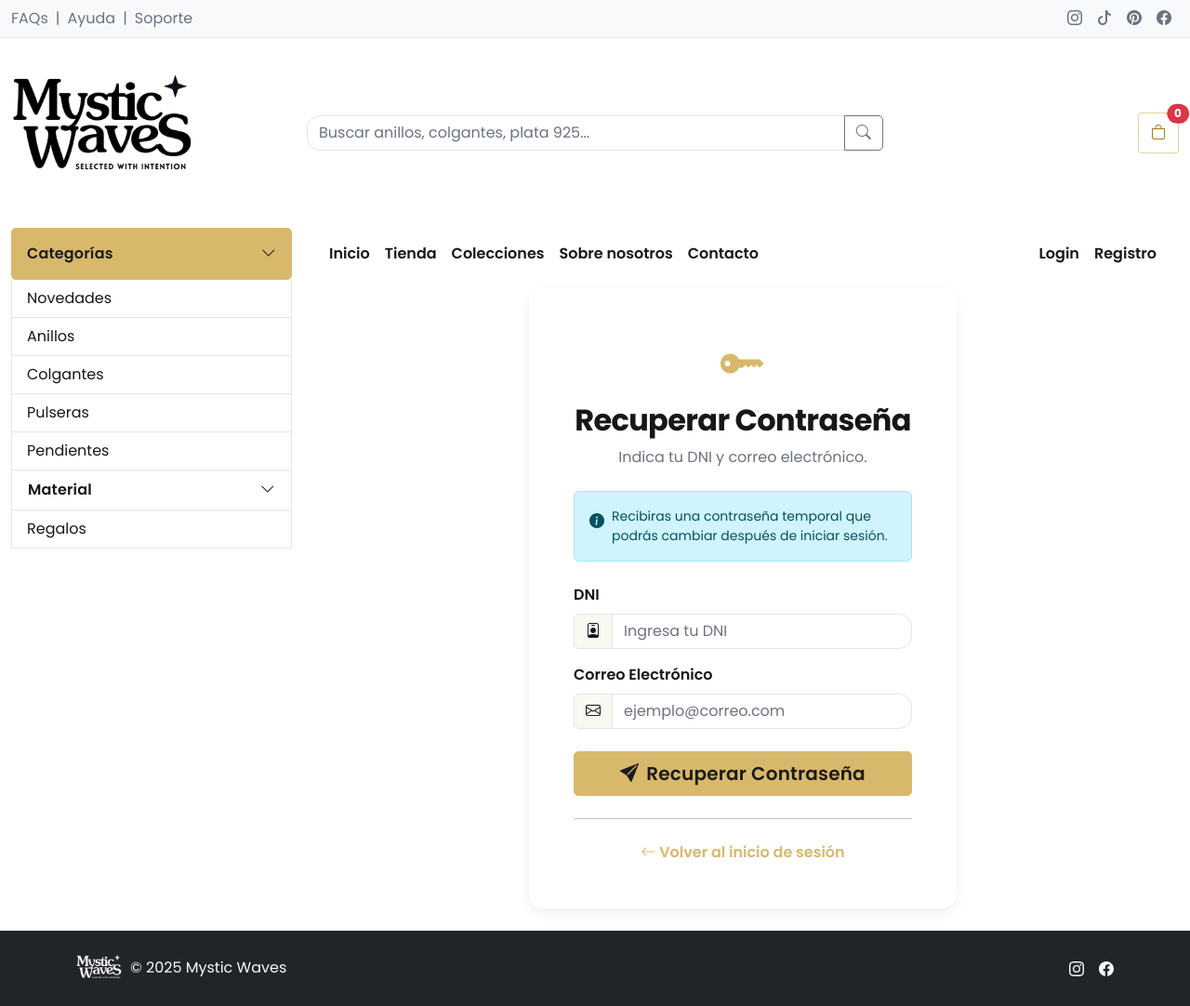
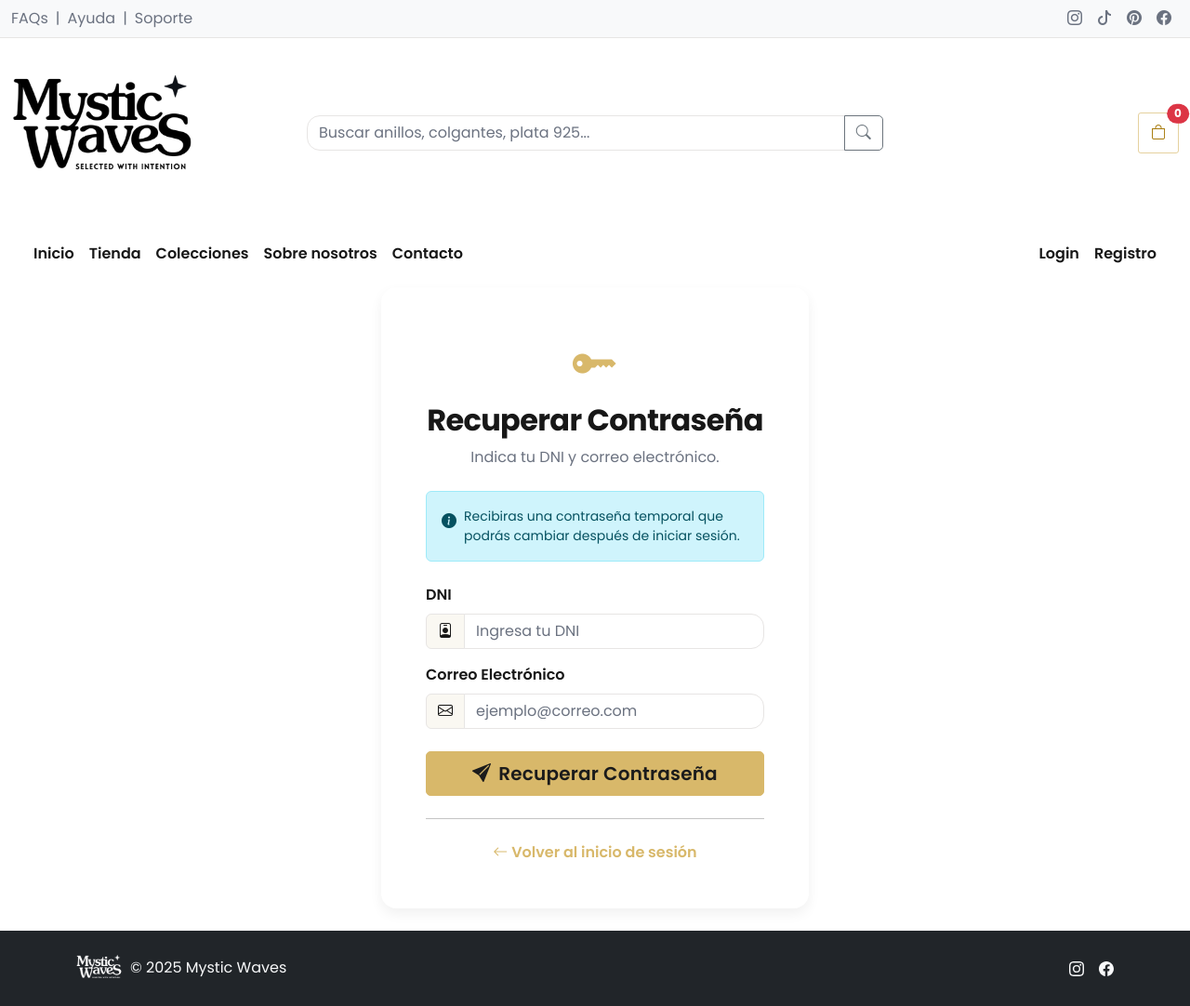
Before and after one commit to Alequi/tienda_online, a PHP site: page /views/auth/recuperar_pass.php in a window 1280 px wide. Shown: the whole page at 93% size. Run offline with PHP 8.4, Linux system fonts and the light colour scheme.

Commit message:
Refactor: Simplify layout structure for password recovery page

```diff
--- a/views/auth/recuperar_pass.php
+++ b/views/auth/recuperar_pass.php
@@ -87,49 +87,14 @@ require_once __DIR__ . '/../../config/conexion.php';
     </div>
   </div>
 </div>
-<!-- NAVBAR + CATEGORIES + CAROUSEL -->
+<!-- NAVBAR + RECUPERAR CONTRASEÑA -->
 
 <main class="flex-grow-1">
   <div class="container-xxl my-3">
     <div class="row g-3 align-items-start">
 
-      <!-- CATEGORÍAS (izquierda, desktop) -->
-      <div class="col-lg-3 d-none d-lg-block">
-        <button class="btn btn-primary w-100 d-flex align-items-center justify-content-between px-3"
-                style="height:56px;"
-                data-bs-toggle="collapse" data-bs-target="#verticalCats"
-                aria-expanded="true" aria-controls="verticalCats" type="button">
-          <span class="fw-semibold">Categorías</span>
-          <i class="bi bi-chevron-down"></i>
-        </button>
-
-        <div class="collapse show border border-top-0" id="verticalCats">
-          <div class="list-group list-group-flush" style="max-height: 410px; overflow:auto;">
-            <a href="#" class="list-group-item list-group-item-action">Novedades</a>
-            <a href="#" class="list-group-item list-group-item-action">Anillos</a>
-            <a href="#" class="list-group-item list-group-item-action">Colgantes</a>
-            <a href="#" class="list-group-item list-group-item-action">Pulseras</a>
-            <a href="#" class="list-group-item list-group-item-action">Pendientes</a>
-
-            <div class="list-group-item p-0">
-              <button class="btn w-100 text-start d-flex justify-content-between align-items-center px-3 py-2"
-                      data-bs-toggle="collapse" data-bs-target="#cat-material" type="button">
-                Material <i class="bi bi-chevron-down"></i>
-              </button>
-              <div class="collapse" id="cat-material">
-                <a class="list-group-item list-group-item-action ps-4" href="#">Plata 925</a>
-                <a class="list-group-item list-group-item-action ps-4" href="#">Acero inoxidable</a>
-                <a class="list-group-item list-group-item-action ps-4" href="#">Baño de oro</a>
-              </div>
-            </div>
-
-            <a href="#" class="list-group-item list-group-item-action">Regalos</a>
-          </div>
-        </div>
-      </div>
-
-      <!-- ZONA DERECHA (navbar + recuperar contraseña) -->
-      <div class="col-lg-9">
+      <!-- ZONA COMPLETA (navbar + recuperar contraseña) -->
+      <div class="col-12">
 
         <!-- NAVBAR (derecha) -->
         <nav class="navbar navbar-expand-lg navbar-light bg-light rounded-3 px-3">
@@ -239,7 +204,7 @@ require_once __DIR__ . '/../../config/conexion.php';
           </div>
         </div>
 
-      </div><!-- /col-lg-9 -->
+      </div><!-- /col-12 -->
 
     </div><!-- /row -->
   </div><!-- /container -->
```
